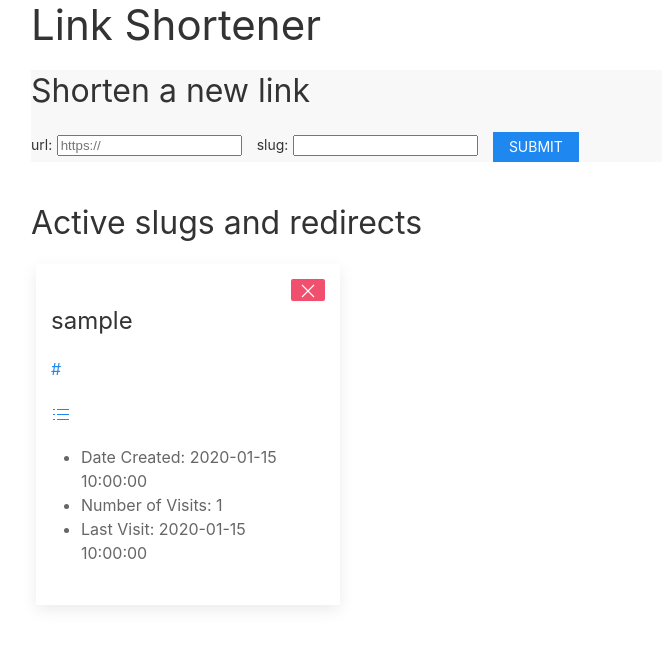
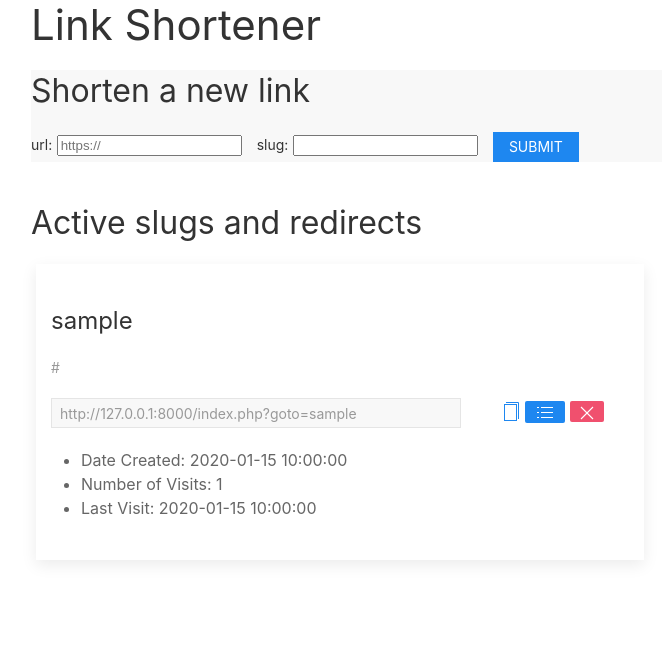
Before and after one commit to zjrohrbach/link-shortener, a PHP site: page /index.php in a window 1280 px wide. Shown: the top 646 px of the page, without its empty margins (9-671 px from the left). Run offline with PHP 8.4, Linux system fonts and the light colour scheme; tables that the repository leaves empty or names only in its code hold one stand-in row (values such as "Sample post"); some libraries are stand-ins or nearby versions.

Commit message:
added ability to copy url

```diff
--- a/index.php
+++ b/index.php
@@ -5,6 +5,7 @@ session_start();
   //but there's not much trouble anyone can get into if they hack this)
   $correct_pwd = "password";
   $password_required = false;
+  $base_url = "http://127.0.0.1:8000/index.php?goto=";
 
   // Database Connection Information
   $dbhost = '127.0.0.1';
@@ -34,6 +35,22 @@ session_start();
     <script src="https://cdn.jsdelivr.net/npm/uikit@3.14.1/dist/js/uikit.min.js"></script>
     <script src="https://cdn.jsdelivr.net/npm/uikit@3.14.1/dist/js/uikit-icons.min.js"></script>
 
+    <script>
+      function copyText(inputID) {
+        /* Get the text field */
+        var textForClipboard = document.getElementById(inputID);
+
+        /* Select the text field */
+        textForClipboard.select();
+        textForClipboard.setSelectionRange(0, 99999); /* For mobile devices */
+
+        /* Copy the text inside the text field */
+        navigator.clipboard.writeText(textForClipboard.value);
+
+        /* Alert the copied text */
+        alert("Copied the text: " + textForClipboard.value);
+      }
+    </script>
   </head>
   <body>
 
@@ -190,7 +207,7 @@ session_start();
 
       <h2>Active slugs and redirects</h2>
 
-      <div class="uk-grid-small uk-child-width-1-4@m" uk-grid>
+      <div class="uk-grid-small uk-child-width-1-2@m" uk-grid>
       <?php
         //pull all the slug-link pairs for display
         $query = '
@@ -206,8 +223,21 @@ session_start();
           echo '
           <div class="uk-margin-left uk-margin-bottom uk-card uk-card-body uk-card-default uk-card-hover">
             <h3 class="uk-card-title">' . $row['slug'] . '</h3>
-            <p><a href="' . $row['url'] . '">' . $row['url'] . '</a><a href="index.php?delete=' . $row['link_id'] . '" class="uk-card-badge uk-label uk-label-danger" uk-close></a></p>
-            <p><a href="index.php?detail=' . $row['link_id'] . '"><span uk-icon="list"></span></a></p>
+            <p class="uk-text-muted uk-text-small">' . $row['url'] . '</p>
+            <div class="uk-height-match uk-grid">
+              <div class="uk-width-expand">
+                <input type="text"
+                id="copy-' . $row['link_id'] . '"
+                class="uk-input uk-form-small uk-width-expand"
+                value="' . $base_url . $row['slug'] . '"
+                disabled />
+              </div>
+              <div class="uk-width-auto uk-margin-remove">
+                <a href="javascript:copyText(\'copy-' . $row['link_id'] . '\')"><span uk-icon="copy"></span></a>
+                <a href="index.php?detail=' . $row['link_id'] . '" class="uk-label"><span uk-icon="list"></span></a>
+                <a href="index.php?delete=' . $row['link_id'] . '" class="uk-label uk-label-danger" uk-close></a>
+              </div>
+            </div>
             <ul>
               <li>Date Created: ' . $row['date_created'] . '</li>
               <li>Number of Visits: ' . $row['num_visits'] . '</li>
```
